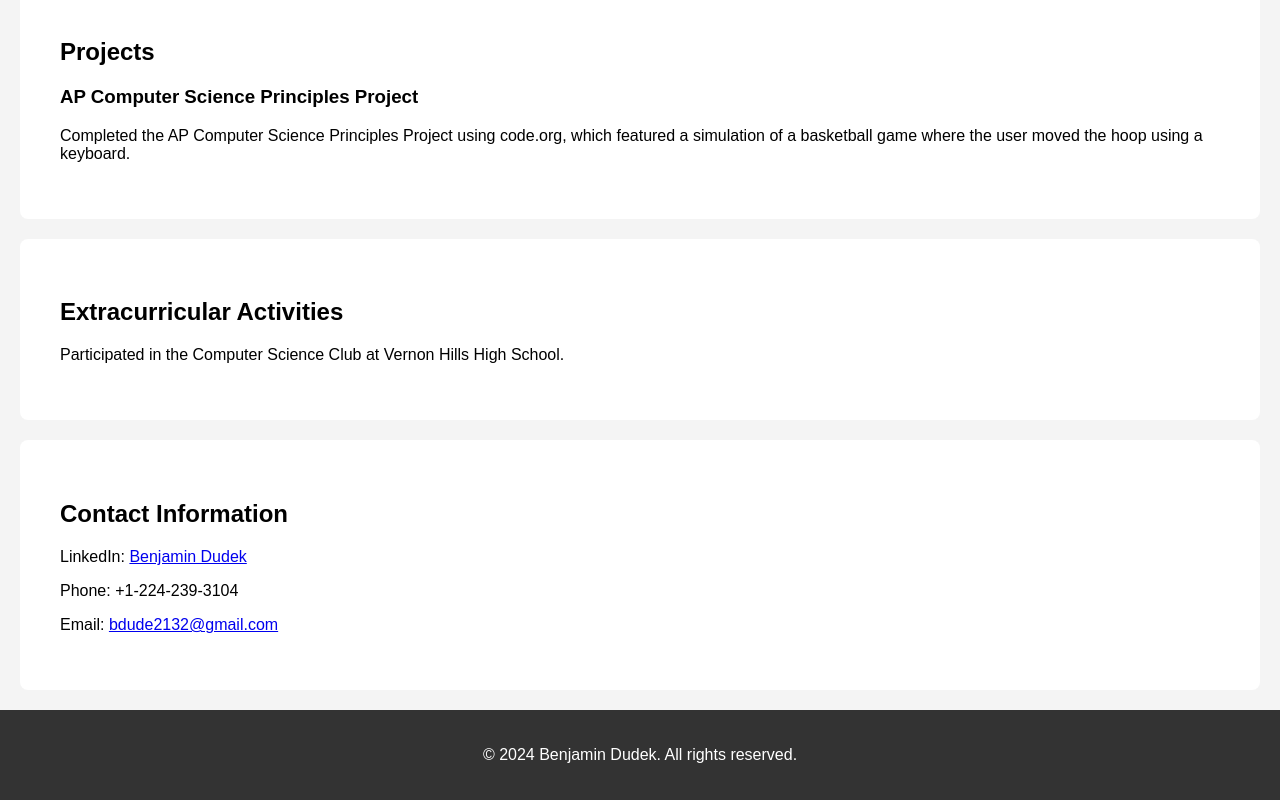
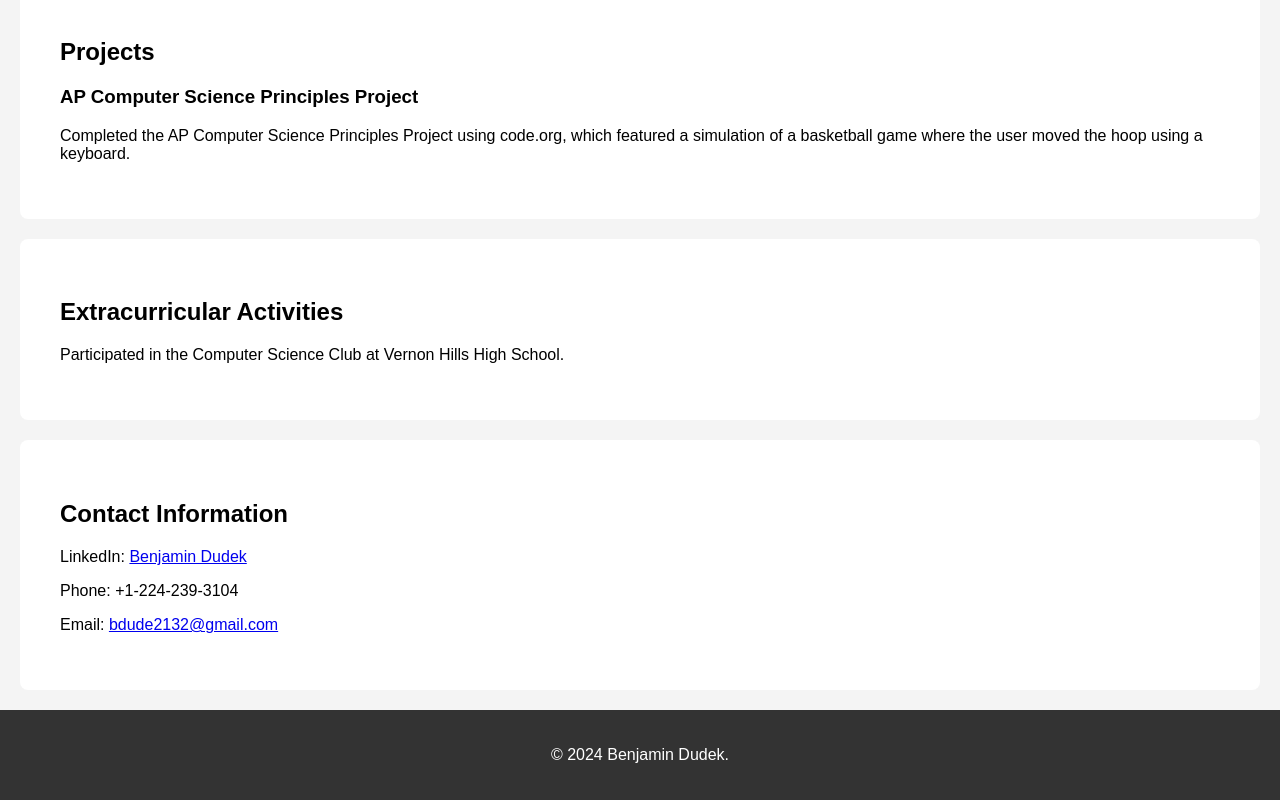
Before and after one commit to rid-principles/dBenjamin.github.io, a plain HTML site: page index.html in a window 1280 px wide. Shown: the part 1004-1804 px from the top of the page. Drawn offline with Linux system fonts and the light colour scheme.

Commit message:
RIghts update

```diff
--- a/index.html
+++ b/index.html
@@ -66,7 +66,7 @@
     </main>
 
     <footer>
-        <p>&copy; 2024 Benjamin Dudek. All rights reserved.</p>
+        <p>&copy; 2024 Benjamin Dudek. </p>
     </footer>
 </body>
 </html>
```
